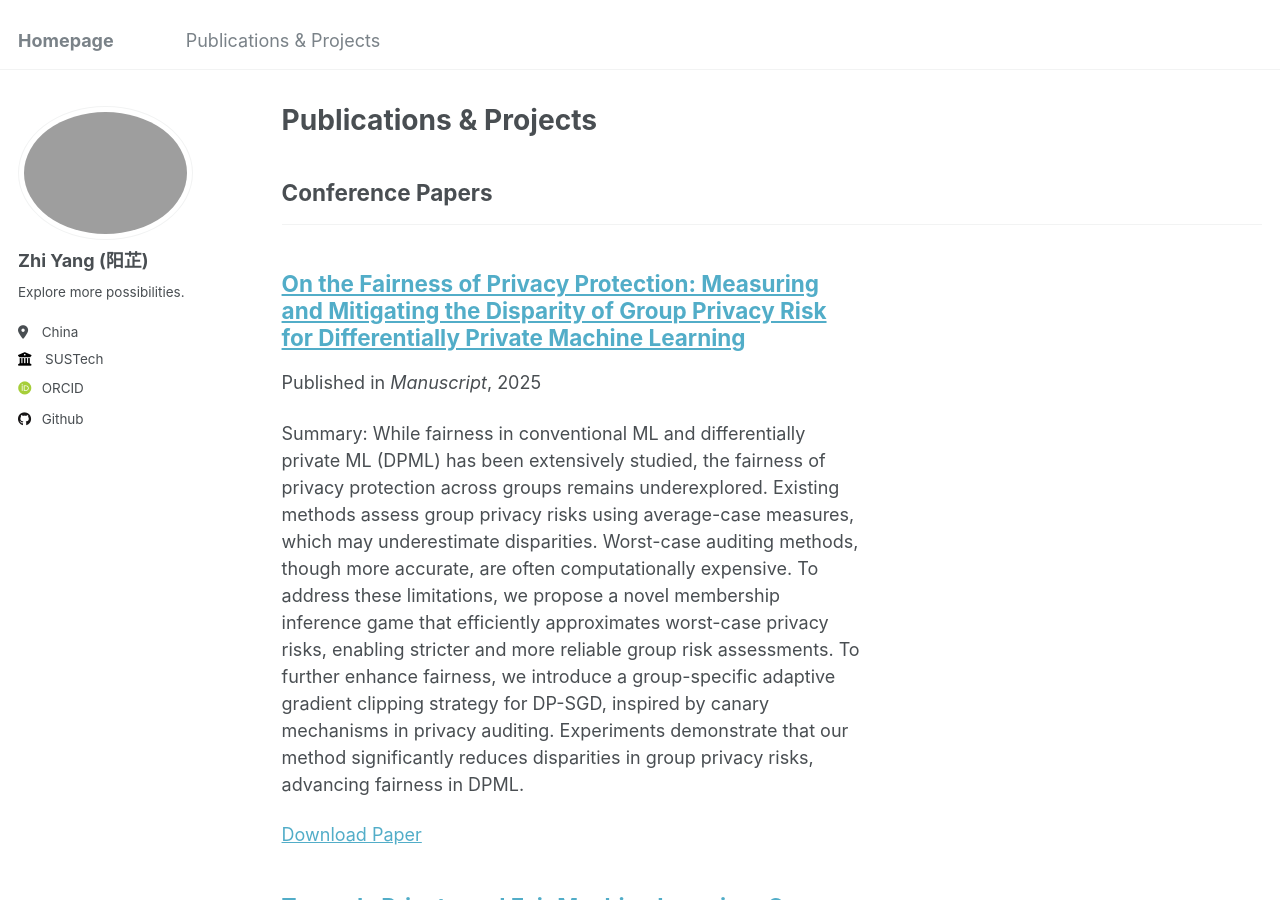
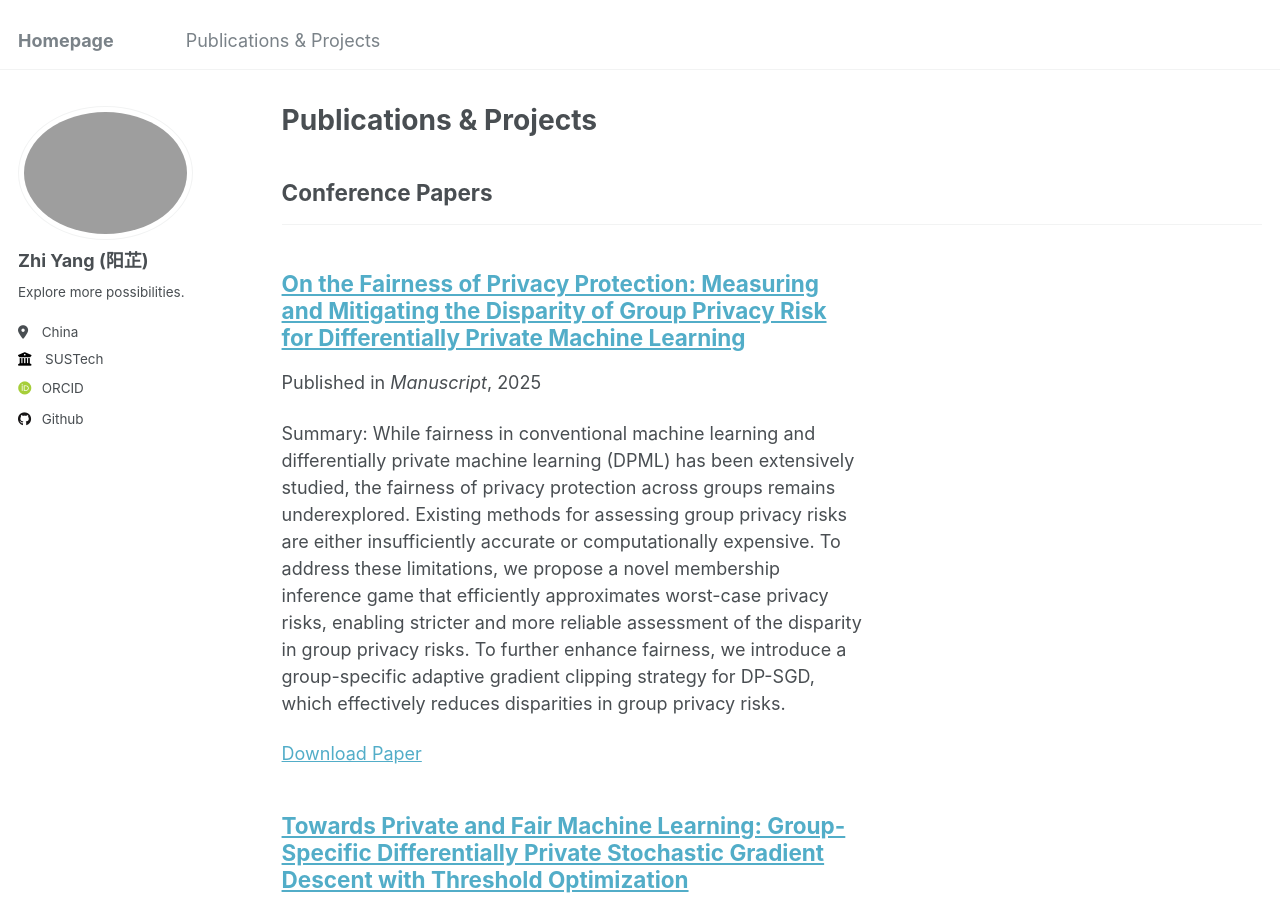
Before and after one commit to ruayz/ruayz.github.io, a Jekyll site: the page built from _pages/publications.html, in a window 1280 px wide and 900 px high. Built offline with Jekyll 4.4.1, drawn with Linux system fonts in a browser that asks for light colours; some web fonts are replaced.

Commit message:
Update 2025-01-31-paper-title-number-3.md

```diff
--- a/_publications/2025-01-31-paper-title-number-3.md
+++ b/_publications/2025-01-31-paper-title-number-3.md
@@ -4,8 +4,7 @@ collection: publications
 category: conferences
 permalink: /publication/2025-01-31-paper-title-number-3
 venue: 'Manuscript'
-excerpt: 'Summary: While fairness in conventional ML and differentially private ML (DPML) has been extensively studied, the fairness of privacy protection across groups remains underexplored. Existing methods assess group privacy risks using average-case measures, which may underestimate disparities. Worst-case auditing methods, though more accurate, are often computationally expensive.
-To address these limitations, we propose a novel membership inference game that efficiently approximates worst-case privacy risks, enabling stricter and more reliable group risk assessments. To further enhance fairness, we introduce a group-specific adaptive gradient clipping strategy for DP-SGD, inspired by canary mechanisms in privacy auditing. Experiments demonstrate that our method significantly reduces disparities in group privacy risks, advancing fairness in DPML.'
+excerpt: 'Summary: While fairness in conventional machine learning and differentially private machine learning (DPML) has been extensively studied, the fairness of privacy protection across groups remains underexplored. Existing methods for assessing group privacy risks are either insufficiently accurate or computationally expensive. To address these limitations, we propose a novel membership inference game that efficiently approximates worst-case privacy risks, enabling stricter and more reliable assessment of the disparity in group privacy risks. To further enhance fairness, we introduce a group-specific adaptive gradient clipping strategy for DP-SGD, which effectively reduces disparities in group privacy risks.'
 paperurl: 'http://ruayz.github.io/files/paper_arxiv.pdf'
 ---
 
```
